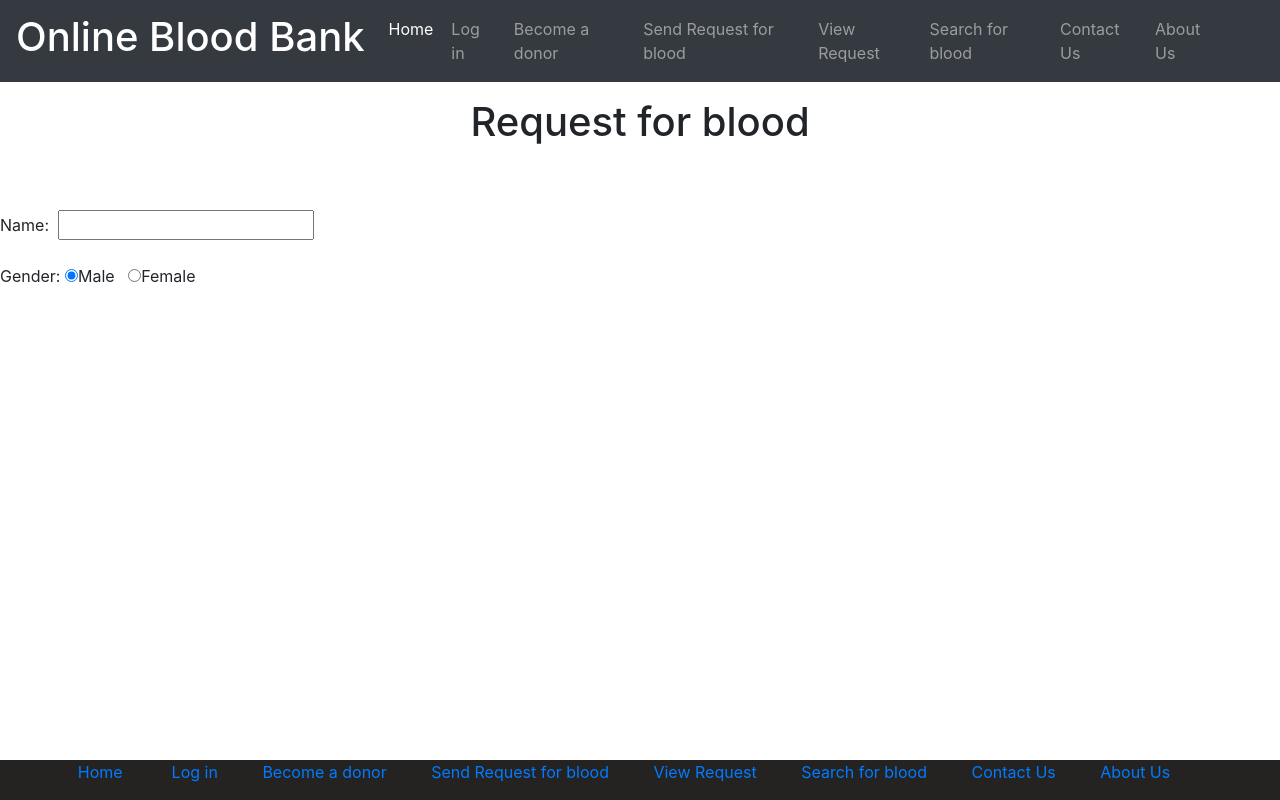
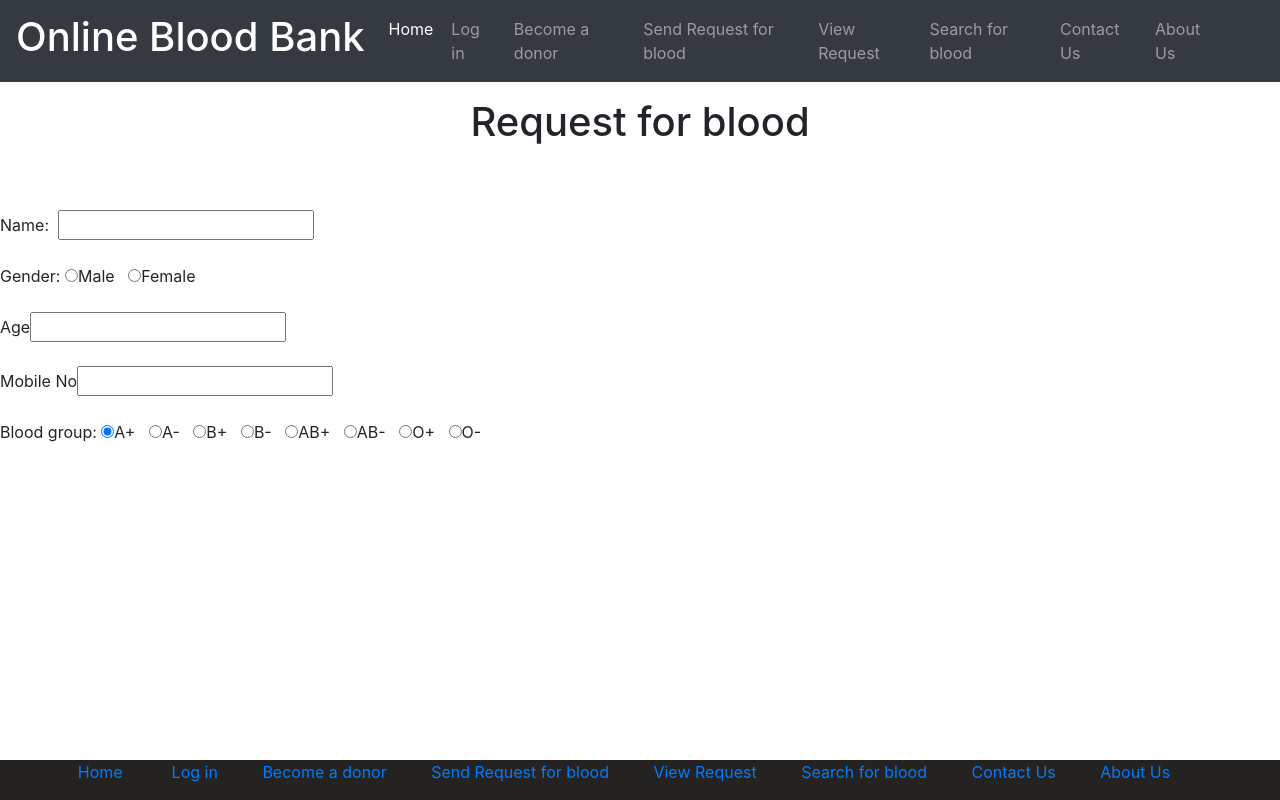
Before and after one commit to MdAhnafShahriarAdit/SU19CSE327S04G-BLOODMOON-NSU, a PHP site: page /send_req.php in a window 1280 px wide. Run offline with PHP 8.4, Linux system fonts and the light colour scheme.

Commit message:
Update send_req.php

```diff
--- a/Project Codes/send_req.php
+++ b/Project Codes/send_req.php
@@ -13,7 +13,12 @@
  <br><br>
 <tr><td class="lefttd" align="center">Gender:&nbsp;</td><td><input name="r1" type="radio" value="male" checked="checked">Male&nbsp;&nbsp;&nbsp;<input name="r1" type="radio" value="female">Female&nbsp;&nbsp;&nbsp;</td></tr>
  <br><br>
-
+ <tr><td class="lefttd" align="center">Age</td><td><input type="number" name="t2" required="required" pattern="[0-9]{2,2}" title="please enter only  numbers between 2 to 2 for age" /></td></tr>
+ <br><br>
+<tr><td class="lefttd" align="center">Mobile No</td><td><input type="number" name="t3"  required="required" pattern="[0-9]{10,12}" title="please enter only numbers between 10 to 12 for mobile no." /></td></tr>
+<br><br>
+<tr><td class="lefttd" align="center">Blood group:&nbsp;</td><td><input name="r1" type="radio" value="A+" checked="checked">A+&nbsp;&nbsp;&nbsp;<input name="r1" type="radio" value="A-">A-&nbsp;&nbsp;&nbsp;<input name="r1" type="radio" value="B+">B+&nbsp;&nbsp;&nbsp;<input name="r1" type="radio" value="B-">B-&nbsp;&nbsp;&nbsp;<input name="r1" type="radio" value="AB+">AB+&nbsp;&nbsp;&nbsp;<input name="r1" type="radio" value="AB-">AB-&nbsp;&nbsp;&nbsp;<input name="r1" type="radio" value="O+">O+&nbsp;&nbsp;&nbsp;<input name="r1" type="radio" value="O-">O-&nbsp;&nbsp;&nbsp;</td></tr>
+<br><br>
 
  </body>
 
```
